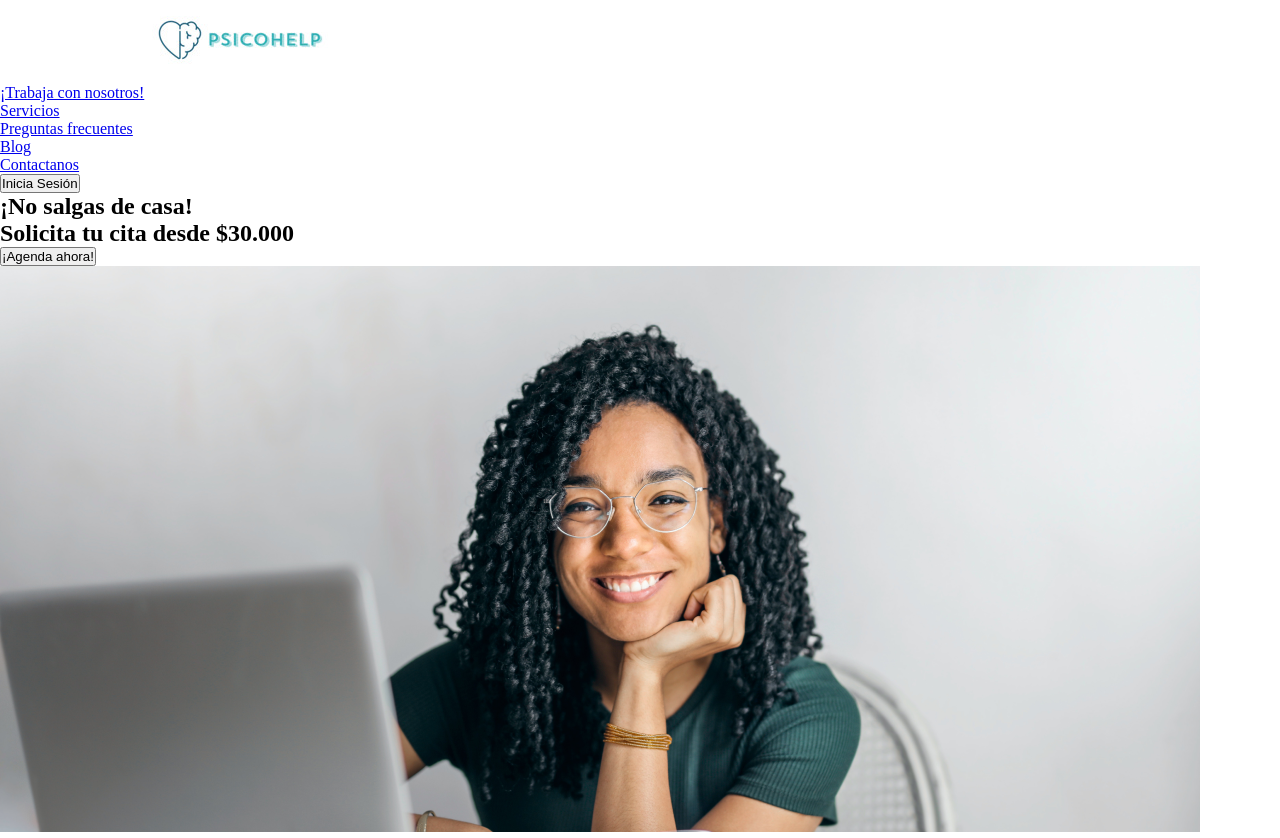
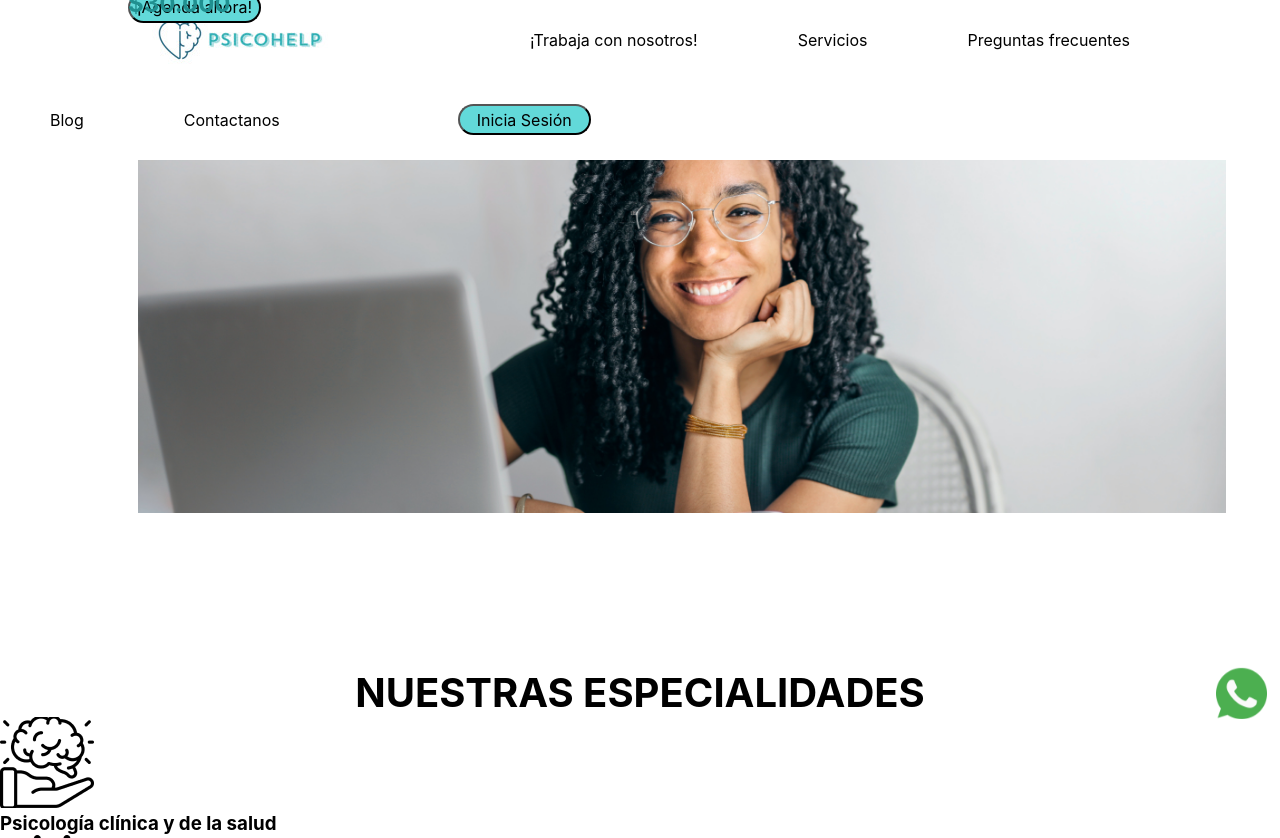
Before and after one commit to miguelarevalo-dev/Psicohelp, a plain HTML site: page index.html in a window 1280 px wide. Shown: the top 838 px of the page. Drawn offline with Linux system fonts and the light colour scheme; a web font is replaced by a local one.

Commit message:
avances de proyecto

```diff
--- a/index.html
+++ b/index.html
@@ -10,30 +10,31 @@
     <title>Psicohelp</title>
 </head>
 <body>
-    <header>
-        <img src="img/logo_size.jpg" alt="logo">
-        <nav div class="encabezado">
+    <header class="navegacion">
+        <img src="img/logo_size.jpg" alt="logo" class="logo">
+        <nav>
             <ul type="none">
-                <a href="views/profesionales.html"><li>¡Trabaja con nosotros!</li></a>
-                <a href="views/servicios.html"><li>Servicios</li></a>
-                <a href="views/profesionales.html"><li>Preguntas frecuentes</li></a>
-                <a href="views/blog.html"><li>Blog</li></a>
-                <a href="views/contactenos.html"><li>Contactanos</li></a>
+                <li><a href="views/profesionales.html">¡Trabaja con nosotros!</a></li>
+                <li><a href="views/servicios.html">Servicios</a></li>
+                <li><a href="views/preguntas.html">Preguntas frecuentes</a></li>
+                <li><a href="views/blog.html">Blog</a></li>
+                <li><a href="views/contactenos.html">Contactanos</a></li>
             </ul>
         </nav>
-        <button>Inicia Sesión</button>
+        <button class="buttonone">Inicia Sesión</button>
     </header>
     <main>
         <section>
-            <h2>
+            <button class="buttontwo">¡Agenda ahora!</button>
+            <img src="img/pexels-andrea-piacquadio-3769021.png" alt="principal" class="principal">
+            <h1 class="Home">
                 ¡No salgas de casa! <br>
                 Solicita tu cita desde $30.000
-            </h2>
-            <button>¡Agenda ahora!</button>
-            <img src="img/pexels-andrea-piacquadio-3769021.png" alt="principal">
+            </h1>
         </section>
         <!-- especialidades -->
         <section>
+            <img src="img/whatsapp (2).png" alt="chat" class="chatbox">
             <h2>
                 Nuestras especialidades
             </h2>
--- a/style.css
+++ b/style.css
@@ -6,15 +6,97 @@
     box-sizing: border-box;
 }
 body {
-    font-family: Be+Vietman;
+    font-family: -apple-system, BlinkMacSystemFont, 'Segoe UI', Roboto, Oxygen, Ubuntu, Cantarell, 'Open Sans', 'Helvetica Neue', sans-serif;
     font-size: 16px;
 }
 
-/* .encabezado ul a {
-    position: sticky;
-    display: inline-flex;
-    font-family: Be+Vietnam;
+.logo {
+    float: left;
+    position: relative;
+}
+.navegacion {
+    position: fixed;
+    top: 0;
+    width: 100%;
+    background-color: white;
+    font-family:-apple-system, BlinkMacSystemFont, 'Segoe UI', Roboto, Oxygen, Ubuntu, Cantarell, 'Open Sans', 'Helvetica Neue', sans-serif;
+
+}
+
+.navegacion li {
+    float: left;
+}
+
+.navegacion li a {
+    display: block;
+    color:black;
+    text-align: center;
+    padding: 30px 50px;
+    text-decoration: none;
+}
+
+.navegacion li a:hover {
+    background-color: #62D9D9;
+}
+.buttonone{
+    position: relative;
+    height: 31px;
+    width: 133px;
+    left: 10%;
+    top: 1.5em;
+    border-radius: 100px;
+    cursor:pointer;
+    background-color: #62D9D9;
+    font-family: -apple-system, BlinkMacSystemFont, 'Segoe UI', Roboto, Oxygen, Ubuntu, Cantarell, 'Open Sans', 'Helvetica Neue', sans-serif;
     font-size: 16px;
-    left: 30%;
+}
+.buttonone:hover {
+    background-color:#209090;
+    color: white;
+}
 
-} */
+.principal {
+    align-items: center;
+    width: 85%;
+    position:initial;
+}
+.chatbox {
+    float: right;
+    position: fixed;
+    left: 95%;
+    width:4%;
+    height: auto;
+    cursor: pointer;
+}
+.Home {
+    position: relative;
+    display: flex;
+    justify-content: top;
+    color:#209090;
+    text-transform: uppercase;
+    left: 10%;
+    bottom: 650px;
+    width: 15%;
+}
+
+.buttontwo {
+    position: relative;
+    height: 31px;
+    width: 133px;
+    left: 10%;
+    bottom: 500px;
+    border-radius: 100px;
+    cursor:pointer;
+    background-color: #62D9D9;
+    font-family: -apple-system, BlinkMacSystemFont, 'Segoe UI', Roboto, Oxygen, Ubuntu, Cantarell, 'Open Sans', 'Helvetica Neue', sans-serif;
+    font-size: 16px;
+}
+.buttontwo:hover {
+    background-color:#209090;
+    color: white;
+}
+h2 {
+    text-transform: uppercase;
+    font-size: 40px;
+    text-align: center;
+}
```
Also changed, not shown: img/whatsapp (2).png (added).
